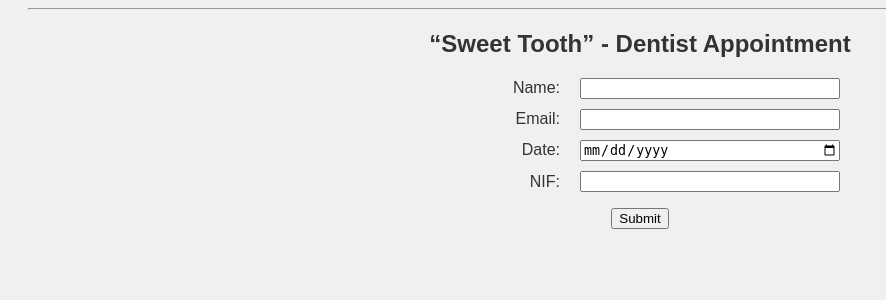
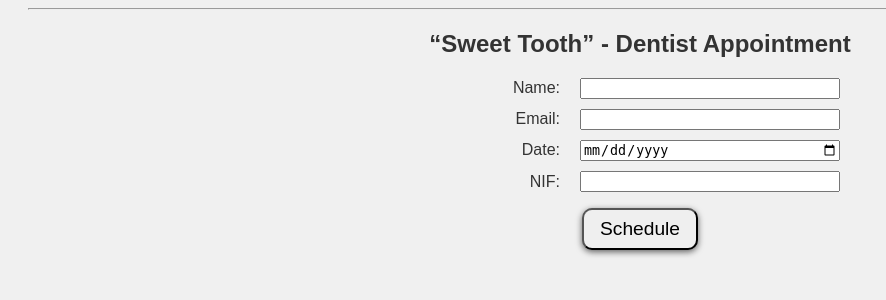
Before and after one commit to Marco-de-Sa/webDev, a Flask app: page / in a window 1280 px wide. Shown: the part 46-346 px from the top of the page, without its empty margins (0-886 px from the left). Run offline with Flask 3, Linux system fonts and the light colour scheme.

Commit message:
Update submit button styling on home page form

```diff
--- a/lab3/templates/home.html
+++ b/lab3/templates/home.html
@@ -17,7 +17,7 @@
         <input type="number" id="NIF" name="NIF" min="0" required>
     </div>
     <div style="text-align: center; margin-top: 16px;">
-        <button type="submit">Submit</button>
+        <button type="submit" style="font-size: 1.2em; padding: 8px 16px; border-radius: 10px; box-shadow: 0 2px 6px rgba(0,0,0,0.6);">Schedule</button>
     </div>
 </form>
 {% endblock %}
```
